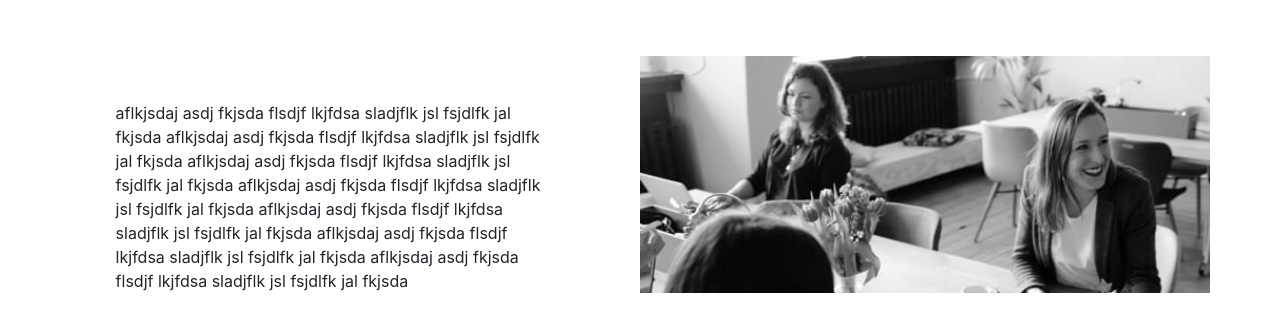
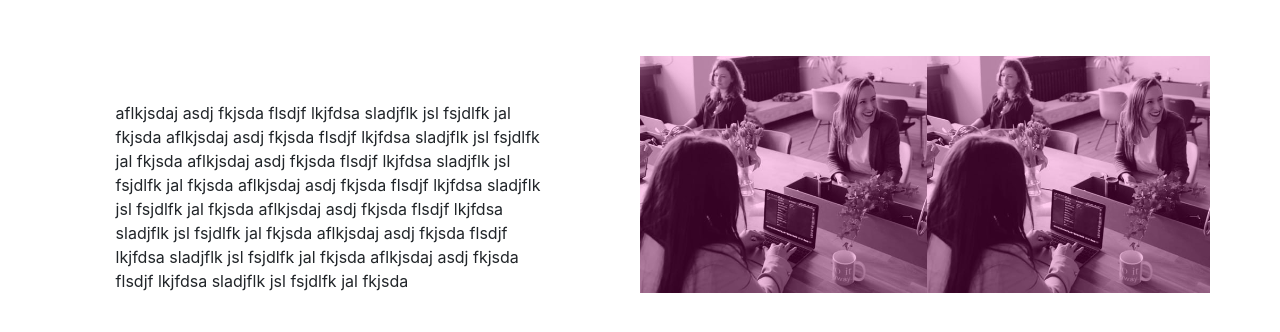
Before and after one commit to ValerioP-developer/front-end-OSP-projects, a plain HTML site: page public/index.html in a window 1280 px wide. Drawn offline with nearby package versions, Linux system fonts and the light colour scheme.

Commit message:
Update sample test

```diff
--- a/public/index.html
+++ b/public/index.html
@@ -10,7 +10,15 @@
     <script src="https://code.jquery.com/jquery-3.2.1.slim.min.js" integrity="sha384-KJ3o2DKtIkvYIK3UENzmM7KCkRr/rE9/Qpg6aAZGJwFDMVNA/GpGFF93hXpG5KkN" crossorigin="anonymous"></script>
     <script src="https://cdnjs.cloudflare.com/ajax/libs/popper.js/1.12.9/umd/popper.min.js" integrity="sha384-ApNbgh9B+Y1QKtv3Rn7W3mgPxhU9K/ScQsAP7hUibX39j7fakFPskvXusvfa0b4Q" crossorigin="anonymous"></script>
     <script src="https://maxcdn.bootstrapcdn.com/bootstrap/4.0.0/js/bootstrap.min.js" integrity="sha384-JZR6Spejh4U02d8jOt6vLEHfe/JQGiRRSQQxSfFWpi1MquVdAyjUar5+76PVCmYl" crossorigin="anonymous"></script>
-</head>
+<style>
+  .color-shade{
+    width:100%;
+    height:100%;
+    background:#f0a;
+    opacity:0.2;
+  }
+</style>
+  </head>
 <body>
    <div class="container" >
         <div class="row" style="margin-top:5%">
@@ -22,11 +30,13 @@
                 aflkjsdaj  asdj fkjsda flsdjf lkjfdsa sladjflk jsl fsjdlfk jal fkjsda
                 aflkjsdaj  asdj fkjsda flsdjf lkjfdsa sladjflk jsl fsjdlfk jal fkjsda
                 aflkjsdaj  asdj fkjsda flsdjf lkjfdsa sladjflk jsl fsjdlfk jal fkjsda
-
              </div>
              <!-- I want that the whole background-image is visible even when I resize the screen  -->
-             <div class="col-xs-10  col-sm-12  order-1  order-sm-1  order-md-2  col-md-6 col-lg-6 col-xl-6 px-0  test " style="background-image:url('image-header-desktop.jpg');background-size: cover;">
-        </div>
+             <div class="col-xs-10  col-sm-12  order-1  order-sm-1  order-md-2  col-md-6 col-lg-6 col-xl-6 px-0  test " style="background-image:url('image-header-desktop.jpg');background-size: contain;">
+              <div class="color-shade">
+
+              </div>
+            </div>
         </div>
    </div>
 
```
